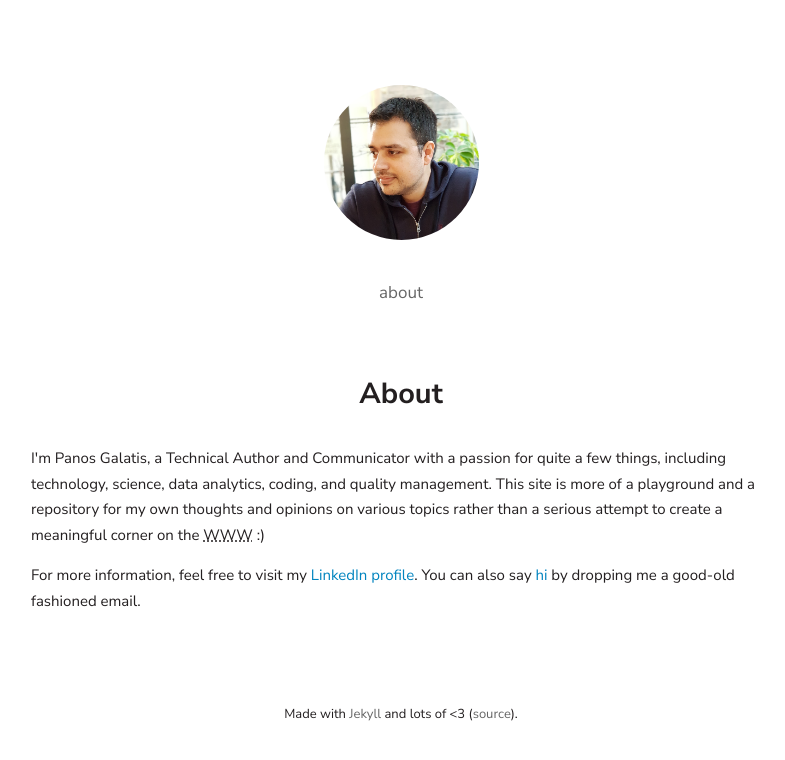
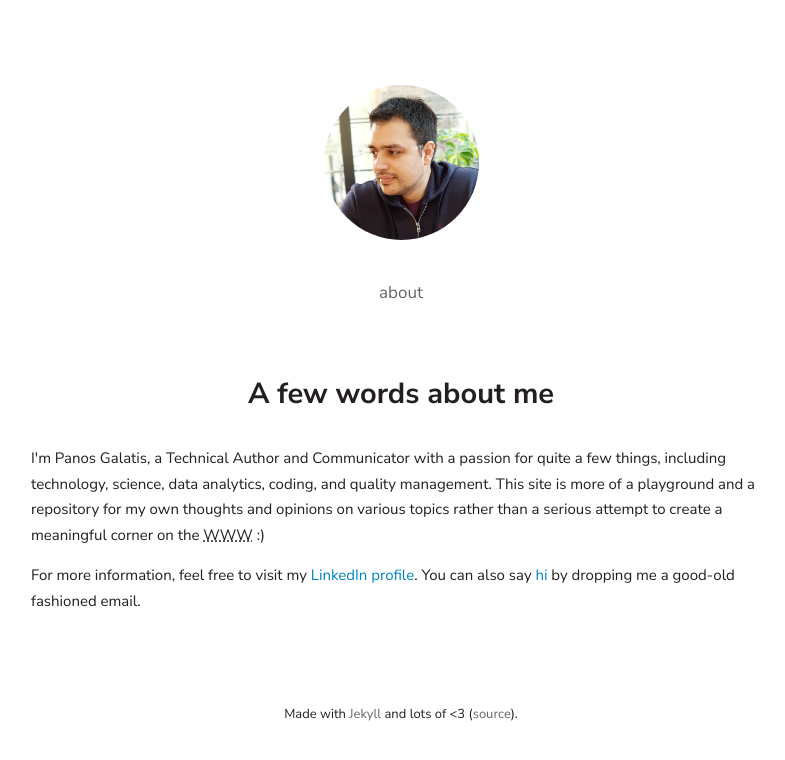
Before and after one commit to pgalatis/pgalatis.github.io, a Jekyll site: the page built from about.md, in a window 1280 px wide. Shown: the top 760 px of the page, without its empty margins (239-1024 px from the left). Built offline with Jekyll 4.4.1, drawn with Linux system fonts in a browser that asks for light colours; nearby versions of some CDN libraries.

Commit message:
Update about.md

```diff
--- a/about.md
+++ b/about.md
@@ -3,6 +3,6 @@ title: About
 layout: default
 ---
 
-<h2>About</h2>
+<h2>A few words about me</h2>
 <p>I'm Panos Galatis, a Technical Author and Communicator with a passion for quite a few things, including technology, science, data analytics, coding, and quality management. This site is more of a playground and a repository for my own thoughts and opinions on various topics rather than a serious attempt to create a meaningful corner on the <abbr title="World Wide Web">WWW</abbr> :)</p>
 <p>For more information, feel free to visit my <a href="https://www.linkedin.com/in/pgalatis/" title="LinkedIn profile">LinkedIn profile</a>. You can also say <a href="mailto:pgalatis@gmail.com?subject=Hi" title="Email me!">hi</a> by dropping me a good-old fashioned email.</p>
```
